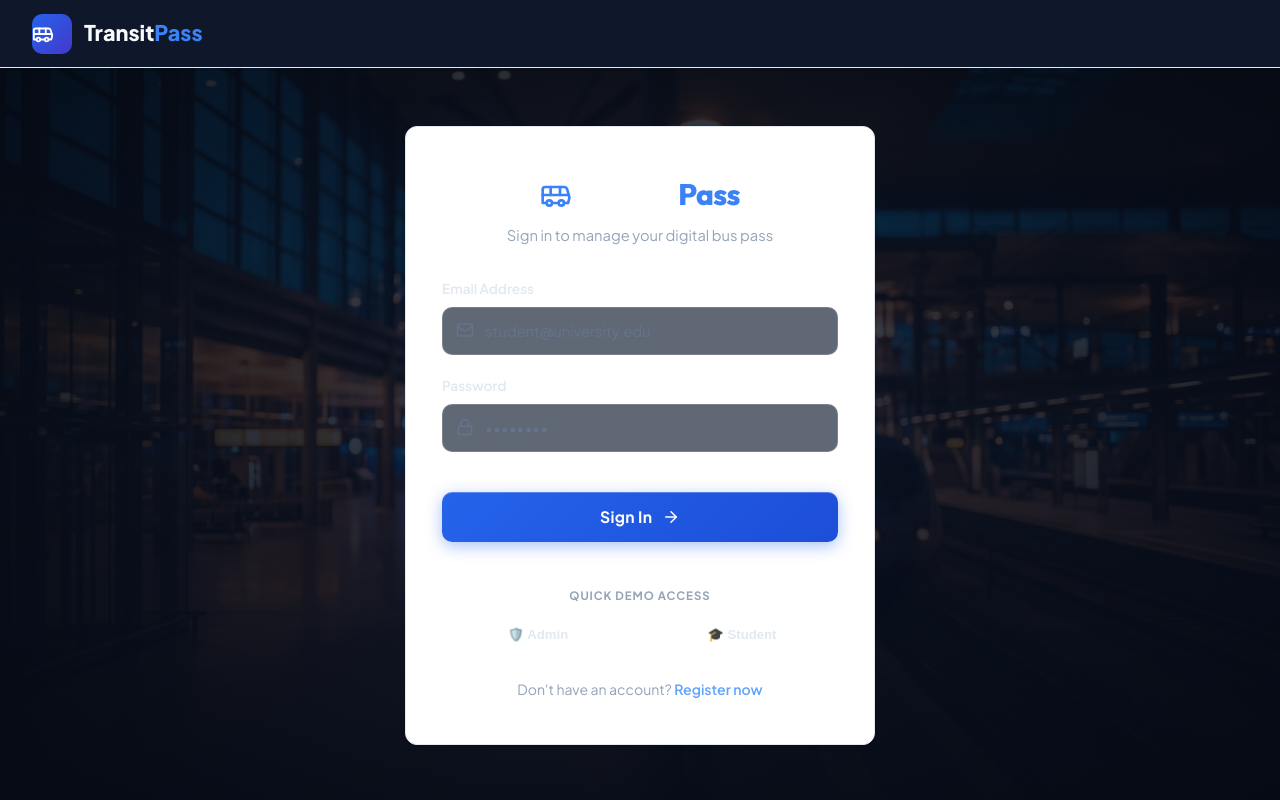
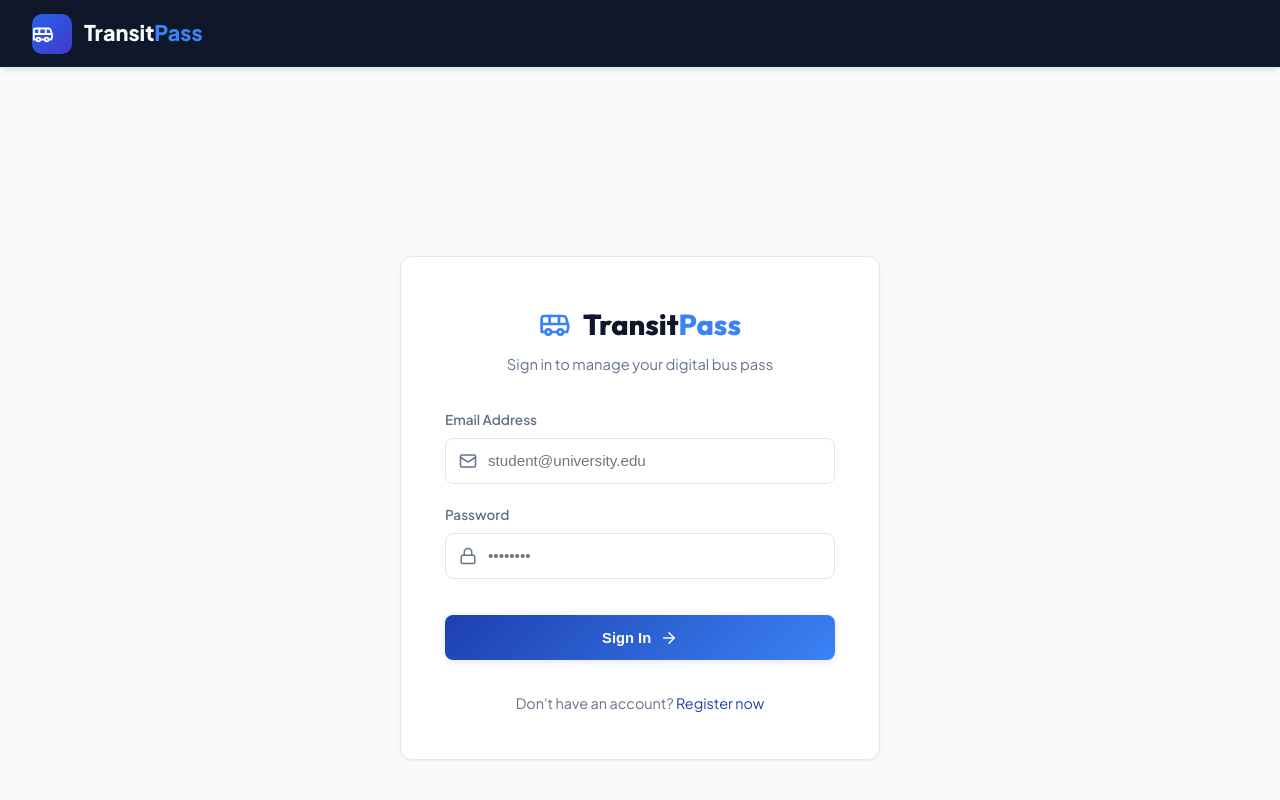
Before and after one commit to haswanth-reddy-y/buspass-management-system, a React (Vite) app in the folder client/: page /login in a window 1280 px wide. Shown: the top 800 px of the page. Built offline with nearby package versions, Linux system fonts and the light colour scheme.

Commit message:
revert: undo credentials page background image and button styling changes

```diff
--- a/client/src/App.jsx
+++ b/client/src/App.jsx
@@ -28,8 +28,6 @@ const App = () => {
   const { user } = useAuth();
   const location = useLocation();
 
-  const isAuthPage = location.pathname === "/login" || location.pathname === "/register";
-
   return (
     <div className="app-layout">
       <Navbar />
@@ -37,7 +35,7 @@ const App = () => {
       <div className="app-body">
         {user && <Sidebar />}
 
-        <main className={`main-content ${isAuthPage ? "auth-main-layout" : ""}`}>
+        <main className="main-content">
           <div key={location.pathname} className="page-transition">
             <Routes location={location}>
               {/* Public Routes */}
--- a/client/src/pages/Login.jsx
+++ b/client/src/pages/Login.jsx
@@ -85,38 +85,13 @@ const Login = () => {
 
           <button
             type="submit"
-            className="auth-submit-btn"
+            className="btn btn-primary"
+            style={{ width: "100%", marginTop: "1rem", padding: "0.85rem" }}
             disabled={loading}
           >
             {loading ? "Signing in..." : <>Sign In <ArrowRight size={18} /></>}
           </button>
         </form>
-
-        <div className="auth-demo-section">
-          <div className="auth-demo-label">Quick Demo Access</div>
-          <div className="auth-demo-buttons">
-            <button
-              type="button"
-              className="auth-demo-btn"
-              onClick={() => {
-                setEmail("admin@buspass.com");
-                setPassword("admin123");
-              }}
-            >
-              🛡️ Admin
-            </button>
-            <button
-              type="button"
-              className="auth-demo-btn"
-              onClick={() => {
-                setEmail("student@university.edu");
-                setPassword("password123");
-              }}
-            >
-              🎓 Student
-            </button>
-          </div>
-        </div>
 
         <div className="auth-footer">
           Don't have an account? <Link to="/register">Register now</Link>
--- a/client/src/pages/Register.jsx
+++ b/client/src/pages/Register.jsx
@@ -163,7 +163,8 @@ const Register = () => {
 
           <button
             type="submit"
-            className="auth-submit-btn"
+            className="btn btn-primary"
+            style={{ width: "100%", marginTop: "1rem", padding: "0.85rem" }}
             disabled={loading}
           >
             {loading ? "Creating account..." : <>Create Account <ArrowRight size={18} /></>}
--- a/client/src/styles/login.css
+++ b/client/src/styles/login.css
@@ -1,84 +1,23 @@
-/* ==========================================================================
-   Cinematic & Photorealistic Travel Credentials Page Styling
-   - Airport Terminal & High-Speed Train Twilight Backdrop
-   - Bokeh Lighting & Soft Depth of Field
-   - Subtle Dark Vignette Overlay for High-Contrast UI
-   - Frosted Glassmorphism Card with Perfectly Adjusted Buttons
-   ========================================================================== */
-
-.auth-main-layout {
-  padding: 0 !important;
-  max-width: 100% !important;
-  margin: 0 !important;
-  width: 100% !important;
-}
-
 .auth-container {
-  min-height: calc(100vh - 65px);
+  min-height: 100vh;
   display: flex;
   align-items: center;
   justify-content: center;
-  padding: 3rem 1.25rem;
-  position: relative;
-  /* Cinematic Twilight Travel Background with Vignette Overlay */
-  background-image:
-    radial-gradient(ellipse at center, rgba(15, 23, 42, 0.45) 0%, rgba(5, 10, 20, 0.88) 100%),
-    linear-gradient(to bottom, rgba(15, 23, 42, 0.4) 0%, rgba(8, 14, 28, 0.85) 100%),
-    url('/images/auth-bg.jpg');
-  background-position: center center;
-  background-size: cover;
-  background-repeat: no-repeat;
-  background-attachment: fixed;
-  overflow: hidden;
+  padding: 2rem 1rem;
+  background: var(--bg-dark);
 }
 
-/* Atmospheric Glow Accent */
-.auth-container::before {
-  content: "";
-  position: absolute;
-  top: 15%;
-  left: 50%;
-  transform: translateX(-50%);
-  width: 500px;
-  height: 500px;
-  background: radial-gradient(circle, rgba(59, 130, 246, 0.15) 0%, rgba(37, 99, 235, 0) 70%);
-  filter: blur(60px);
-  pointer-events: none;
-  z-index: 1;
+.auth-card {
+  width: 100%;
+  max-width: 480px;
+  padding: 2.75rem;
+  border: 1px solid var(--card-border);
+  background: var(--bg-surface);
+  box-shadow: 0 10px 25px -5px rgba(0, 0, 0, 0.08);
+  border-radius: var(--radius-lg);
+  animation: pageSlideInUp 0.4s cubic-bezier(0.16, 1, 0.3, 1);
 }
 
-/* Frosted Glassmorphic Credentials Card */
-.auth-card {
-  width: 100%;
-  max-width: 470px;
-  padding: 2.75rem 2.25rem;
-  background: rgba(15, 23, 42, 0.75);
-  -webkit-backdrop-filter: blur(24px) saturate(180%);
-  backdrop-filter: blur(24px) saturate(180%);
-  border: 1px solid rgba(255, 255, 255, 0.16);
-  box-shadow:
-    0 25px 60px -15px rgba(0, 0, 0, 0.7),
-    0 0 0 1px rgba(255, 255, 255, 0.08),
-    inset 0 1px 1px rgba(255, 255, 255, 0.2);
-  border-radius: 20px;
-  color: #ffffff;
-  position: relative;
-  z-index: 2;
-  animation: authCardEnter 0.5s cubic-bezier(0.16, 1, 0.3, 1) forwards;
-}
-
-@keyframes authCardEnter {
-  from {
-    opacity: 0;
-    transform: translateY(20px) scale(0.97);
-  }
-  to {
-    opacity: 1;
-    transform: translateY(0) scale(1);
-  }
-}
-
-/* Card Header */
 .auth-header {
   text-align: center;
   margin-bottom: 2rem;
@@ -89,173 +28,20 @@
   align-items: center;
   gap: 0.75rem;
   font-family: 'Outfit', sans-serif;
-  font-size: 1.85rem;
+  font-size: 1.8rem;
   font-weight: 800;
-  color: #ffffff;
+  color: var(--text-main);
   margin-bottom: 0.4rem;
-  letter-spacing: -0.02em;
 }
 
 .auth-subtitle {
-  color: #94a3b8;
+  color: var(--text-muted);
   font-size: 0.92rem;
-  line-height: 1.45;
 }
 
-/* Form Groups & Inputs */
-.auth-card .form-group {
-  margin-bottom: 1.25rem;
-  display: flex;
-  flex-direction: column;
-  gap: 0.45rem;
+.auth-footer {
+  margin-top: 2rem;
+  text-align: center;
+  font-size: 0.9rem;
+  color: var(--text-muted);
 }
-
-.auth-card .form-group label {
-  font-size: 0.85rem;
-  font-weight: 600;
-  color: #e2e8f0;
-  display: block;
-}
-
-.auth-card .form-input {
-  width: 100%;
-  height: 48px;
-  padding: 0 1rem 0 2.75rem;
-  background: rgba(30, 41, 59, 0.7);
-  border: 1px solid rgba(255, 255, 255, 0.16);
-  border-radius: 10px;
-  color: #ffffff;
-  font-size: 0.92rem;
-  font-family: inherit;
-  transition: all 0.2s cubic-bezier(0.4, 0, 0.2, 1);
-}
-
-.auth-card .form-input::placeholder {
-  color: #64748b;
-}
-
-.auth-card .form-input:focus {
-  outline: none;
-  background: rgba(30, 41, 59, 0.95);
-  border-color: #3b82f6;
-  box-shadow: 0 0 0 3px rgba(59, 130, 246, 0.32);
-}
-
-/* Perfectly Adjusted Action Buttons */
-.auth-submit-btn {
-  width: 100%;
-  height: 50px;
-  margin-top: 1.25rem;
-  display: inline-flex;
-  align-items: center;
-  justify-content: center;
-  gap: 0.6rem;
-  font-size: 0.98rem;
-  font-weight: 700;
-  font-family: inherit;
-  letter-spacing: 0.02em;
-  border-radius: 10px;
-  border: none;
-  background: linear-gradient(135deg, #2563eb 0%, #1d4ed8 100%);
-  color: #ffffff;
-  cursor: pointer;
-  box-shadow: 0 4px 16px rgba(37, 99, 235, 0.4), inset 0 1px 0 rgba(255, 255, 255, 0.25);
-  transition: all 0.22s cubic-bezier(0.16, 1, 0.3, 1);
-}
-
-.auth-submit-btn:hover:not(:disabled) {
-  transform: translateY(-2px);
-  background: linear-gradient(135deg, #3b82f6 0%, #2563eb 100%);
-  box-shadow: 0 8px 24px rgba(37, 99, 235, 0.55), inset 0 1px 0 rgba(255, 255, 255, 0.35);
-}
-
-.auth-submit-btn:active:not(:disabled) {
-  transform: translateY(0);
-  box-shadow: 0 2px 8px rgba(37, 99, 235, 0.35);
-}
-
-.auth-submit-btn:disabled {
-  opacity: 0.65;
-  cursor: not-allowed;
-  transform: none;
-}
-
-/* Quick Demo Shortcut Section */
-.auth-demo-section {
-  margin-top: 1.5rem;
-  padding-top: 1.25rem;
-  border-top: 1px solid rgba(255, 255, 255, 0.1);
-  display: flex;
-  flex-direction: column;
-  gap: 0.65rem;
-}
-
-.auth-demo-label {
-  font-size: 0.72rem;
-  text-transform: uppercase;
-  letter-spacing: 0.08em;
-  font-weight: 700;
-  color: #94a3b8;
-  text-align: center;
-}
-
-.auth-demo-buttons {
-  display: flex;
-  gap: 0.75rem;
-  justify-content: center;
-}
-
-.auth-demo-btn {
-  flex: 1;
-  height: 38px;
-  font-size: 0.82rem;
-  font-weight: 600;
-  border-radius: 8px;
-  background: rgba(255, 255, 255, 0.08);
-  border: 1px solid rgba(255, 255, 255, 0.15);
-  color: #e2e8f0;
-  cursor: pointer;
-  transition: all 0.2s cubic-bezier(0.4, 0, 0.2, 1);
-  display: inline-flex;
-  align-items: center;
-  justify-content: center;
-  gap: 0.4rem;
-}
-
-.auth-demo-btn:hover {
-  background: rgba(255, 255, 255, 0.16);
-  border-color: rgba(255, 255, 255, 0.3);
-  color: #ffffff;
-  transform: translateY(-1px);
-}
-
-.auth-demo-btn:active {
-  transform: translateY(0);
-}
-
-/* Card Footer */
-.auth-footer {
-  margin-top: 1.5rem;
-  text-align: center;
-  font-size: 0.88rem;
-  color: #94a3b8;
-}
-
-.auth-footer a {
-  color: #60a5fa;
-  font-weight: 600;
-  transition: color 0.18s ease;
-}
-
-.auth-footer a:hover {
-  color: #93c5fd;
-  text-decoration: underline;
-}
-
-/* Responsive adjustments */
-@media (max-width: 576px) {
-  .auth-card {
-    padding: 2rem 1.5rem;
-    border-radius: 16px;
-  }
-}
```
Also changed, not shown: client/public/images/auth-bg.jpg (deleted).
